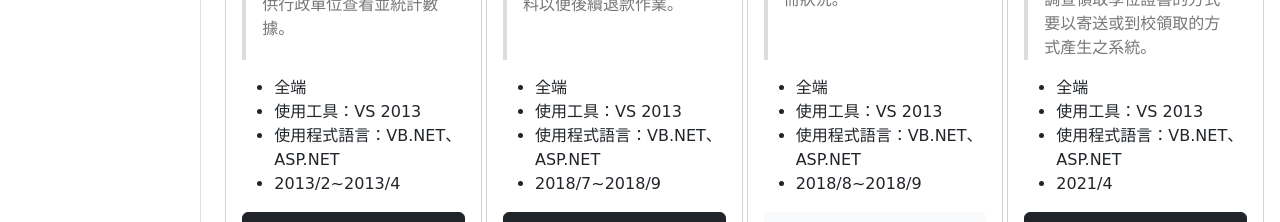
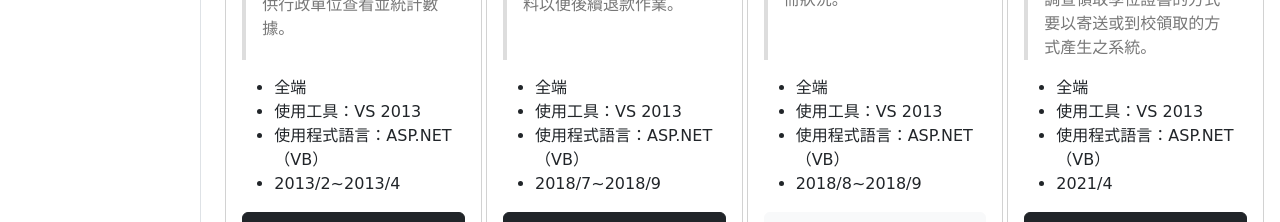
Before and after one commit to Nopeta/Resume, a React (Create React App) app: page /aboutme in a window 1280 px wide. Shown: the part 4480-4702 px from the top of the page. Built offline with nearby package versions, Linux system fonts and the light colour scheme.

Commit message:
[修改] 微調使用語言

```diff
--- a/src/components/About/Portfolio.js
+++ b/src/components/About/Portfolio.js
@@ -152,7 +152,7 @@ export const Portfolio = () => {
                         <ul>
                             <li>全端</li>
                             <li>使用工具：VS 2013</li>
-                            <li>使用程式語言：VB.NET、ASP.NET</li>
+                            <li>使用程式語言：ASP.NET（VB）</li>
                             <li>2013/2~2013/4</li>
                         </ul>
                         <a href="https://ocuap.ocu.edu.tw/teasatest/login.aspx" target="_blank" rel="noreferrer" className="btn btn-dark stretched-link">績優導師評量</a>
@@ -166,7 +166,7 @@ export const Portfolio = () => {
                         <ul>
                             <li>全端</li>
                             <li>使用工具：VS 2013</li>
-                            <li>使用程式語言：VB.NET、ASP.NET</li>
+                            <li>使用程式語言：ASP.NET（VB）</li>
                             <li>2018/7~2018/9</li>
                         </ul>
                         <a href="https://ocuap.ocu.edu.tw/stuacc/login.aspx" target="_blank" rel="noreferrer" className="btn btn-dark stretched-link">學生銀行帳號系統</a>
@@ -184,7 +184,7 @@ export const Portfolio = () => {
                         <ul>
                             <li>全端</li>
                             <li>使用工具：VS 2013</li>
-                            <li>使用程式語言：VB.NET、ASP.NET</li>
+                            <li>使用程式語言：ASP.NET（VB）</li>
                             <li>2018/8~2018/9</li>
                         </ul>
                         <button className="btn btn-light stretched-link">連結已撤下</button>
@@ -199,7 +199,7 @@ export const Portfolio = () => {
                         <ul>
                             <li>全端</li>
                             <li>使用工具：VS 2013</li>
-                            <li>使用程式語言：VB.NET、ASP.NET</li>
+                            <li>使用程式語言：ASP.NET（VB）</li>
                             <li>2021/4</li>
                         </ul>
                         <a href="https://ocuap.ocu.edu.tw/geg_adres/index.aspx" target="_blank" rel="noreferrer" className="btn btn-dark stretched-link">領取學位證書方式意願調查</a>
```
